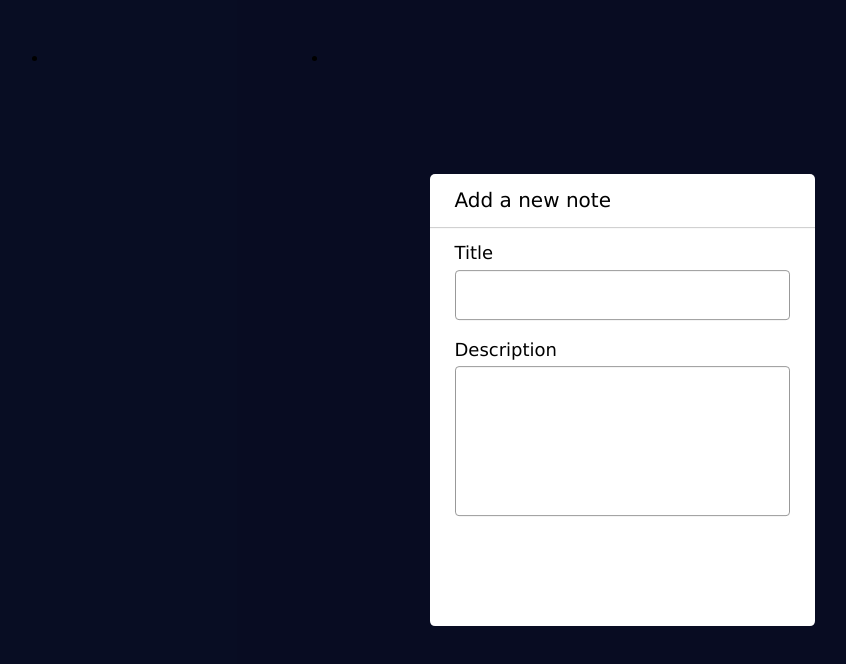
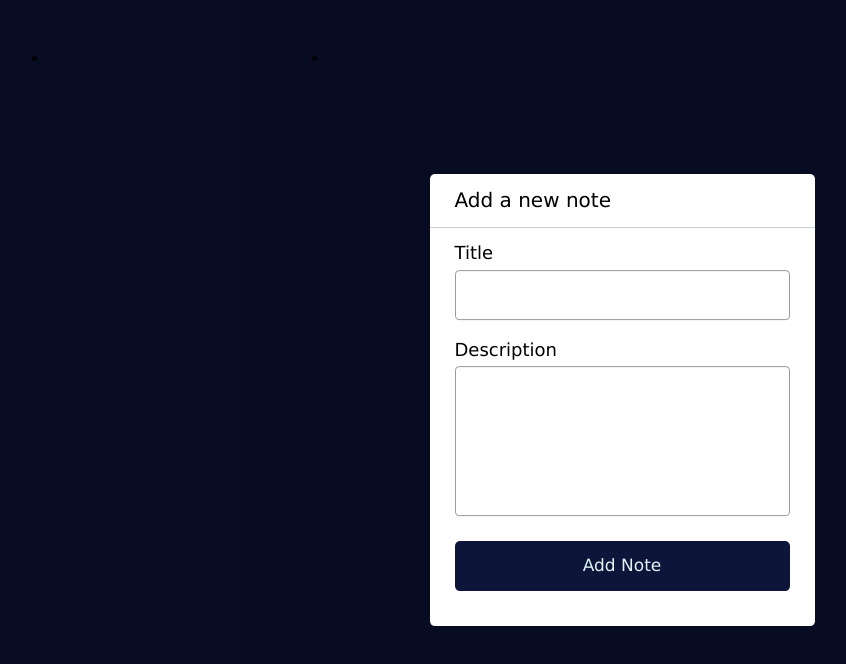
Before and after one commit to Kannusounshar/Note-taking, a plain HTML site: page index.html in a window 1280 px wide. Both pictures are taken after a click on the item 182 px from the left and 103 px from the top of the page. Shown: the whole page, without its empty margins (18-864 px from the left). Drawn offline with Linux system fonts and the light colour scheme.

Commit message:
some changes

```diff
--- a/styles/style.css
+++ b/styles/style.css
@@ -167,7 +167,7 @@ form .row label {
   border: none;
   outline: none;
   border-radius: 5px;
-  color: #fff;
+  color: var(---clr--white);
   font-size: 17px;
-  background: var(--primaryColor);
+  background: var(--clr--darkblue);
 }
```
